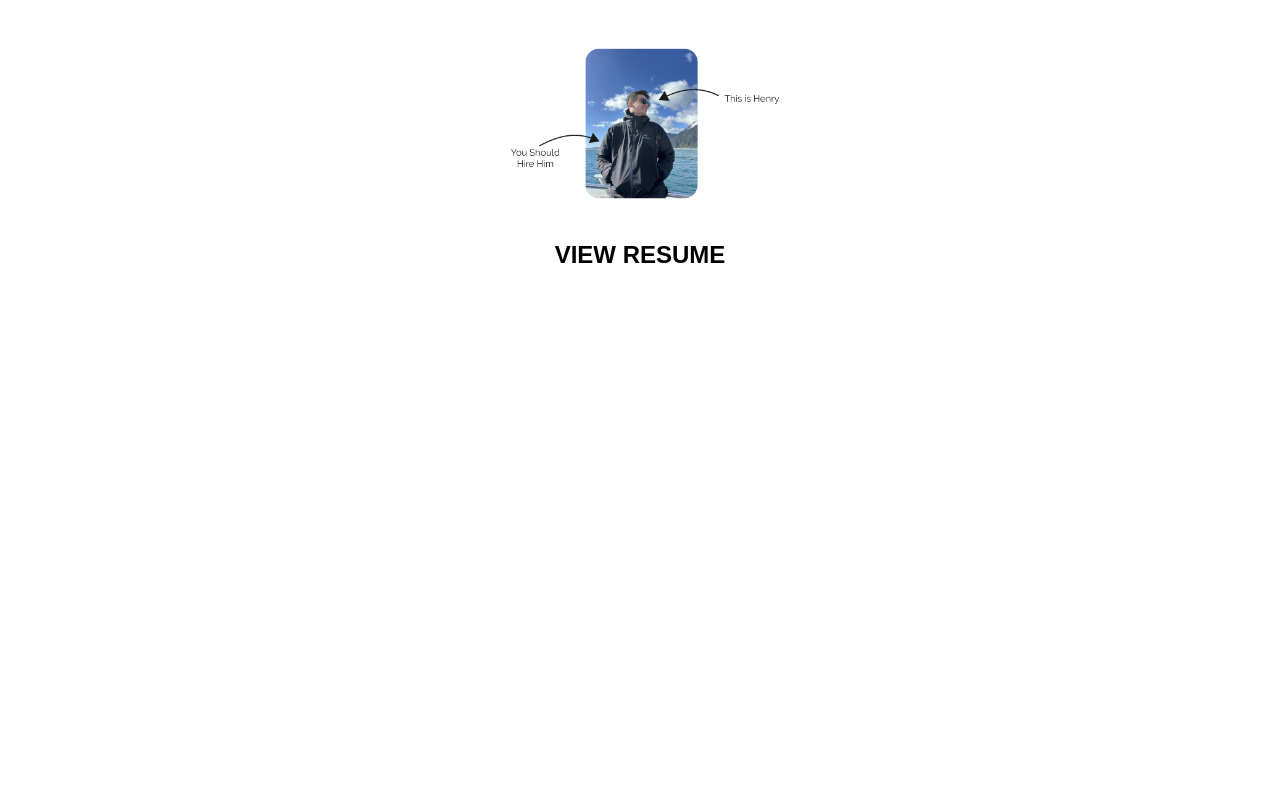
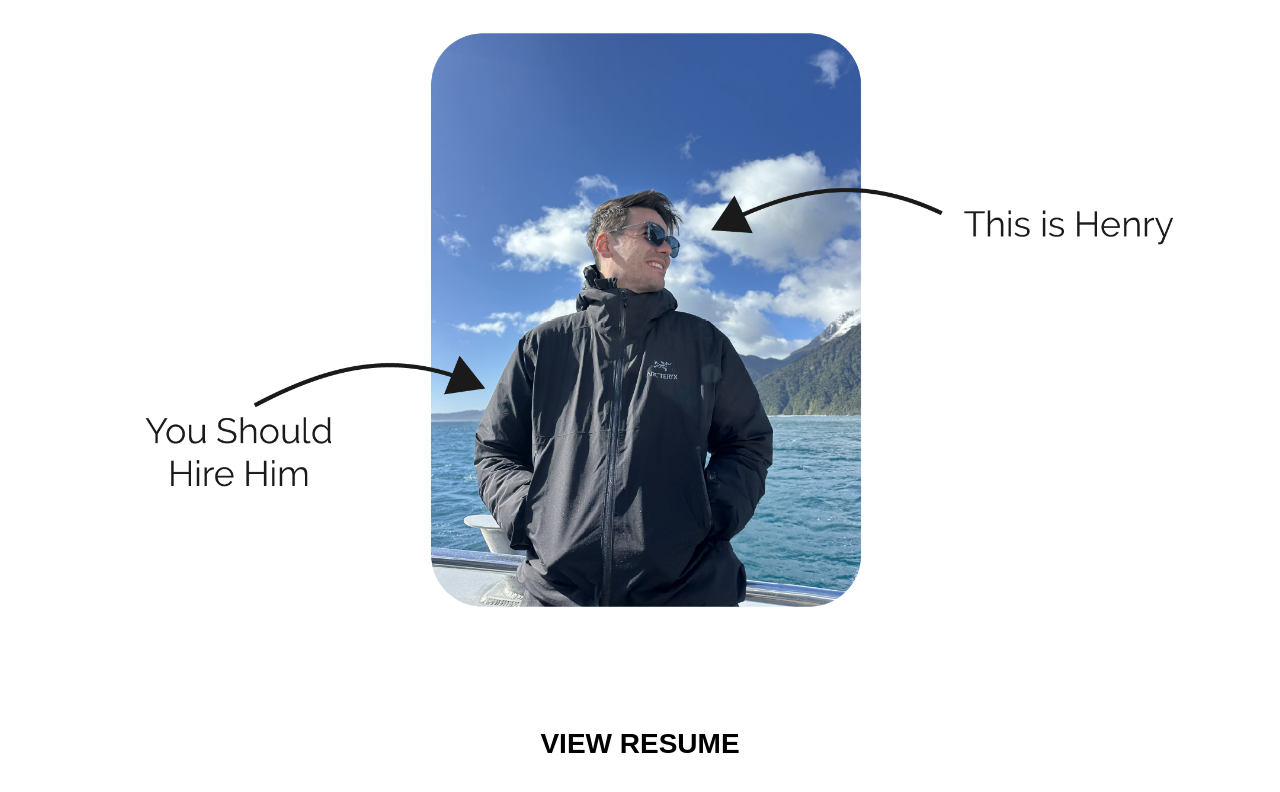
Before and after one commit to Henrysoicher/Hire-Henry.com, a plain HTML site: page index.html in a window 1280 px wide. Drawn offline with Linux system fonts and the light colour scheme.

Commit message:
Update index.html

```diff
--- a/index.html
+++ b/index.html
@@ -8,24 +8,28 @@
     body {
       margin: 0;
       padding: 0;
+      font-family: "Raleway", sans-serif;
+      height: 100vh;               /* full screen height */
+      display: flex;
+      flex-direction: column;
+      justify-content: space-between; /* image on top, link on bottom */
+      align-items: center;
       text-align: center;
-      font-family: "Raleway", sans-serif; /* guessing you meant Raleway */
-    }
-
-    .hero {
-      margin-top: 40px;
     }
 
     .hero img {
-      width: 300px;        /* adjust size as needed */
+      height: 80vh;       /* take 80% of viewport height */
+      max-width: 95vw;    /* prevent overflow */
+      object-fit: cover;  /* crop if needed but fill space */
+      border-radius: 20px;
     }
 
     .resume-link {
-      margin-top: 30px;
+      margin-bottom: 40px; /* space up from bottom */
     }
 
     .resume-link a {
-      font-size: 24px;
+      font-size: 28px;
       font-weight: 700;
       text-transform: uppercase;
       color: black;
@@ -40,10 +44,10 @@
 <body>
   <div class="hero">
     <img src="Hire-Henry-Cover.webp" alt="Henry">
+  </div>
 
-    <div class="resume-link">
-      <a href="Henry-Soicher-Resume.pdf" target="_blank">View Resume</a>
-    </div>
+  <div class="resume-link">
+    <a href="Henry-Soicher-Resume.pdf" target="_blank">View Resume</a>
   </div>
 </body>
 </html>
```
